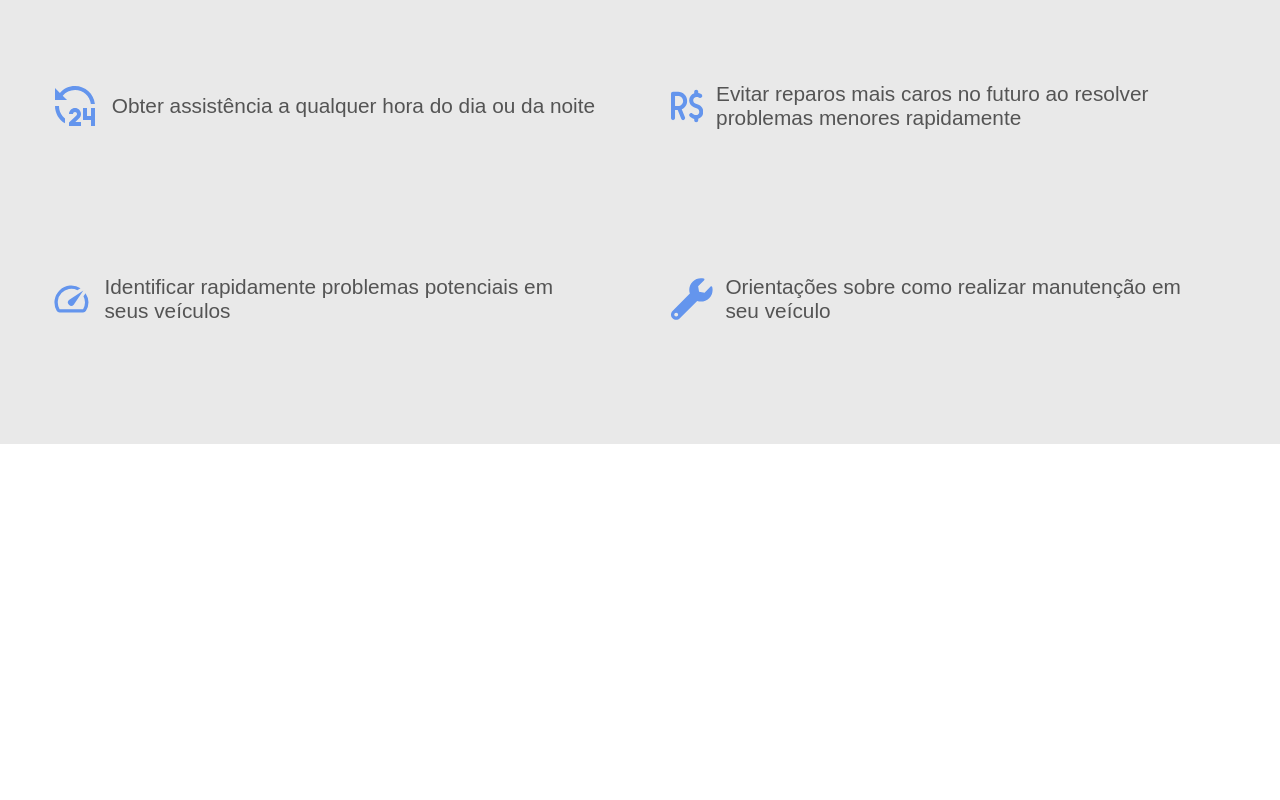
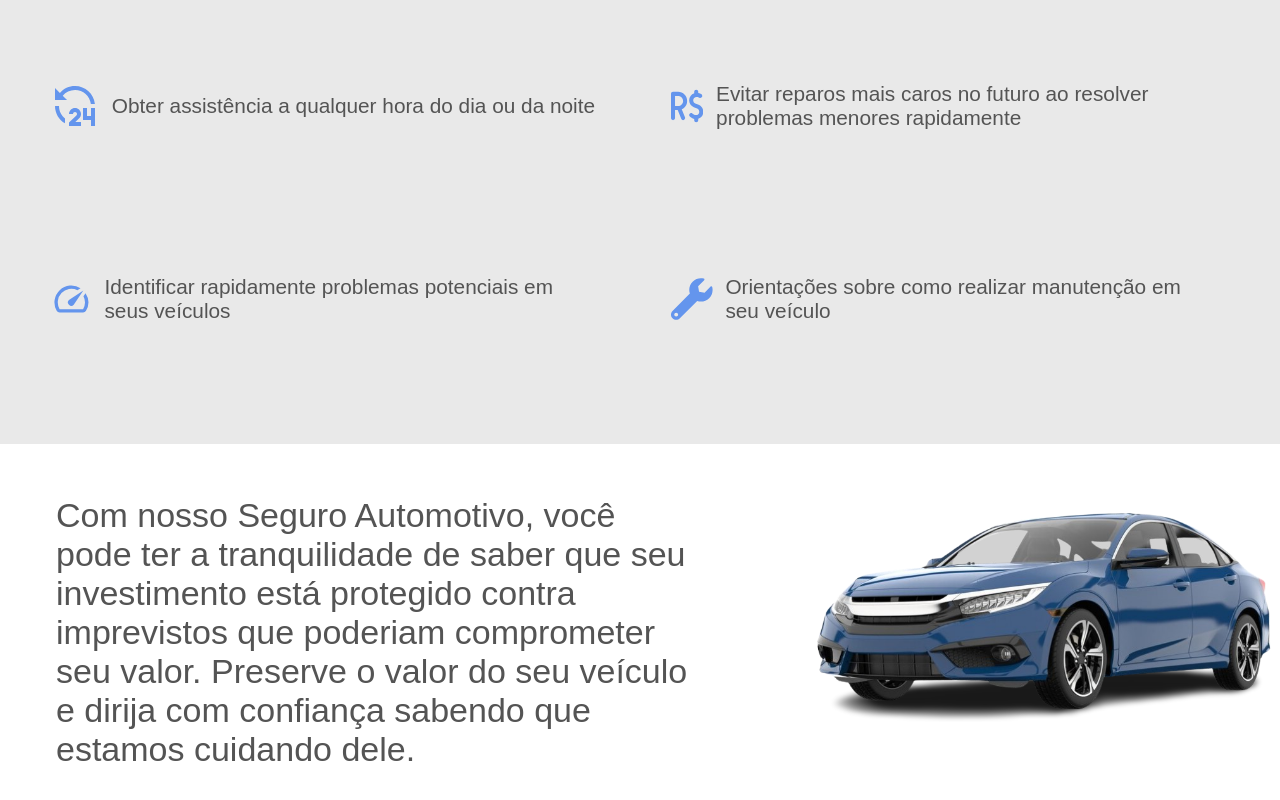
Before and after one commit to ViniciusSantanaa/Challenge_React, a React (Vite) app: page / in a window 1280 px wide. Shown: the part 758-1558 px from the top of the page. Before the commit the page ends 1202 px from the top, so only its background shows below. Built offline with nearby package versions, Linux system fonts and the light colour scheme.

Commit message:
Home - Completa

```diff
--- a/src/Pages/Home/Home.tsx
+++ b/src/Pages/Home/Home.tsx
@@ -1,5 +1,6 @@
 import { Header } from "../../Components/Header/Header";
 import { Main } from "../../Components/Main/Main";
+import { Texto } from "../../Components/Texto/Texto";
 import { Vantagens } from "../../Components/Vantagens/Vantagens";
 
 
@@ -9,6 +10,7 @@ export default function Home() {
             <Header/>
             <Main />
             <Vantagens />
+            <Texto />
         </>
     );
 };
```
